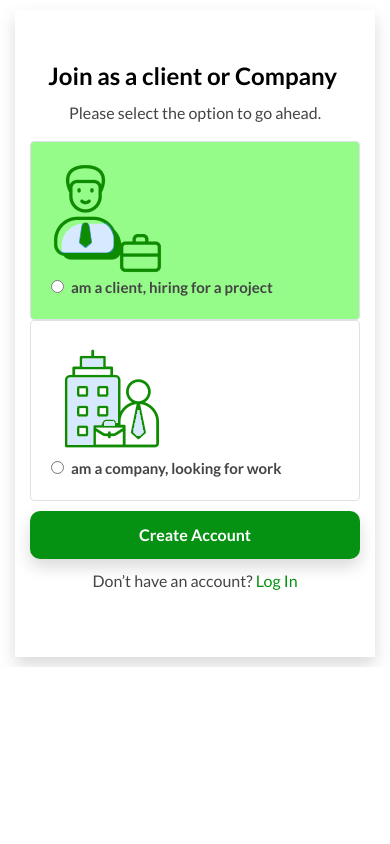
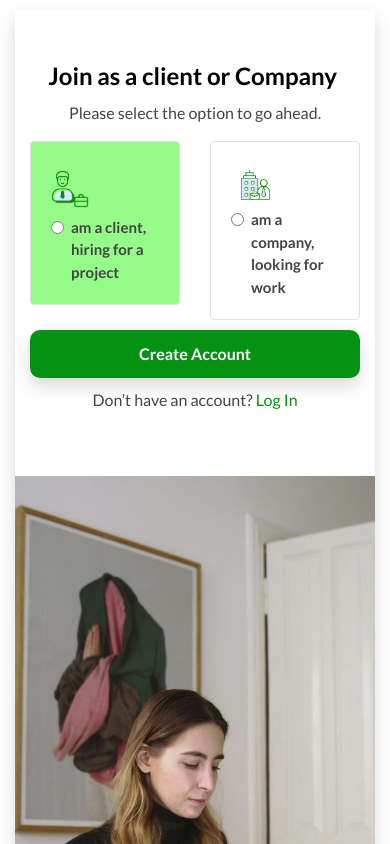
Before and after one commit to Sahu19980000/freelancer, a React (Create React App) app: page /Signup in a window 390 px wide. Shown: the top 844 px of the page. Built offline with nearby package versions, Linux system fonts and the light colour scheme.

Commit message:
CODE UPDATED

```diff
--- a/public/assets/css/freelancer.css
+++ b/public/assets/css/freelancer.css
@@ -286,6 +286,7 @@
   background-image: url('../img/login-bg.png');
   background-size: cover;
   background-position: center;
+  height: 80vh;
 }
 /* divider css */
 .divider {
@@ -543,7 +544,7 @@
 .post-project-section{
   width: 100%;
   height: auto;
-  margin: 9em 0px 1em 0em;
+  margin: 1em 0px 1em 0em;
 }
 .post_project_container{
 
--- a/src/components/toggle/Togglecomponent.jsx
+++ b/src/components/toggle/Togglecomponent.jsx
@@ -9,7 +9,7 @@ function ToggleSwitch() {
   };
 
   return (
-    <div className='d-flex w-50 my-3'>
+    <div className='d-flex w-auto my-3'>
       <label className="switch">
         <input type="checkbox" checked={isChecked} onChange={handleToggle} />
         <span className="slider round"></span>
--- a/src/pages/Login.jsx
+++ b/src/pages/Login.jsx
@@ -121,7 +121,7 @@ function Login() {
                     <div className="d-flex justify-content-between">
                       <ToggleSwitch />
 
-                      <a href="#" className="float-right py-2">
+                      <a href="#" className="float-right py-3">
                         Forgot Password?
                       </a>
                     </div>
--- a/src/pages/PostProject.jsx
+++ b/src/pages/PostProject.jsx
@@ -177,17 +177,12 @@ function PostProject() {
                               <nav class="navbar">
                                 <form class="form-inline">
                                   <input
-                                    class="form-control mr-sm-2"
+                                    class="form-control mr-sm-2 w-100"
                                     type="search"
                                     placeholder="Search"
                                     aria-label="Search"
                                   />
-                                  <button
-                                    class="btn btn-outline-primary my-2 my-sm-0"
-                                    type="submit"
-                                  >
-                                    Search
-                                  </button>
+
                                 </form>
                               </nav>
 
--- a/src/pages/Signup.jsx
+++ b/src/pages/Signup.jsx
@@ -118,10 +118,10 @@ function Signup() {
                         <div className="row">
                           <div className="col-md-12">
                             <div className="row">
-                              <div className="col-md-6">
+                              <div className="col-6">
                                 <div className=" rounded border signup-input">
                                   <div className="card-body">
-                                    <img src={client_img} className="rounded"/>
+                                    <img src={client_img} className="rounded py-2" width="35%" height="35%" />
                                     <br />
                                     <div className="form-check">
                                       <input
@@ -150,10 +150,10 @@ function Signup() {
                                 </div>
                               </div>
 
-                              <div className="col-md-6">
+                              <div className="col-6">
                                 <div className="signup-input-others rounded border">
                                   <div className="card-body">
-                                  <img src={company_img} className="p-2 rounded"/>
+                                  <img src={company_img} className="p-2 rounded " width="45%" height="45%"/>
                                     <br />
                                     <div className="form-check">
                                       <input
```
